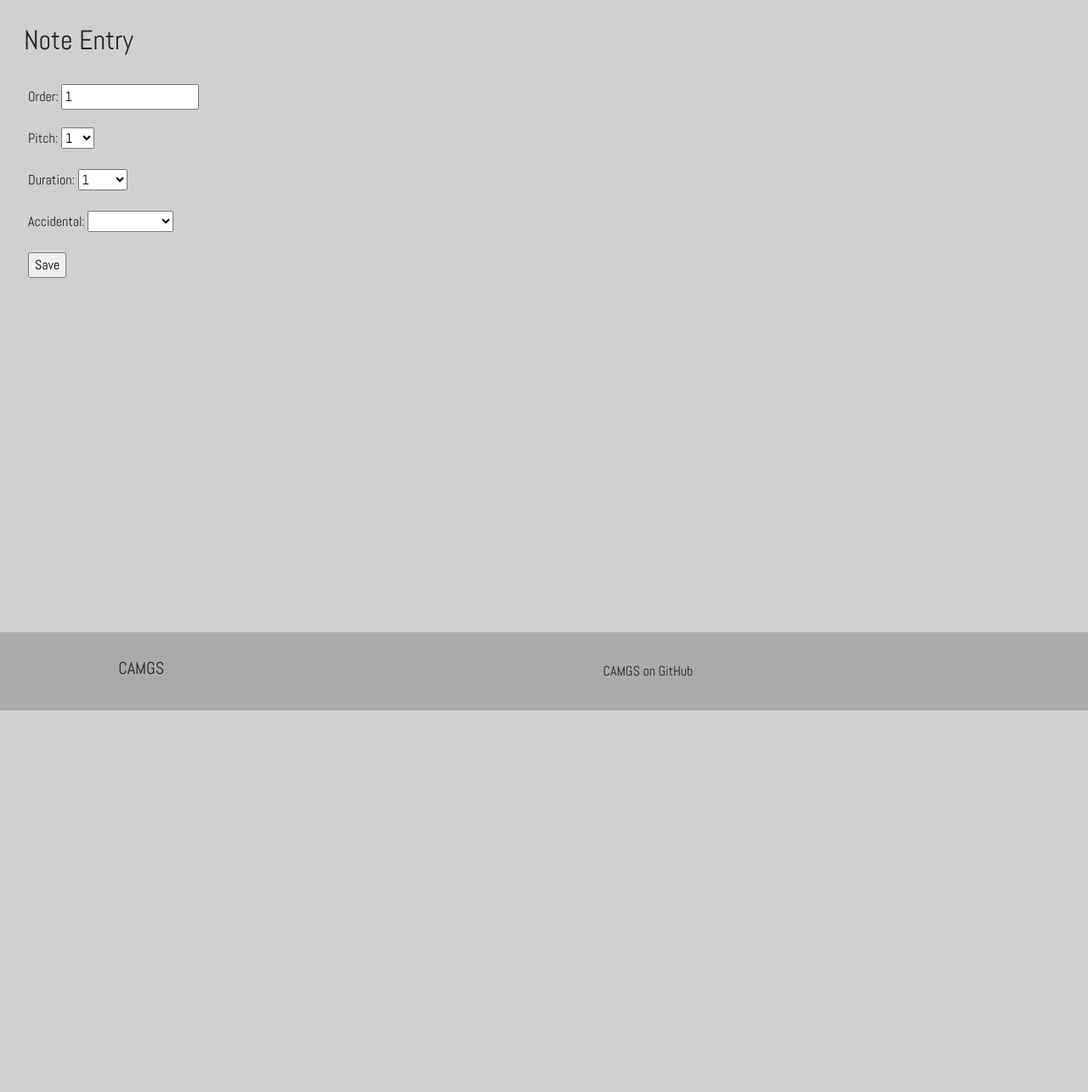
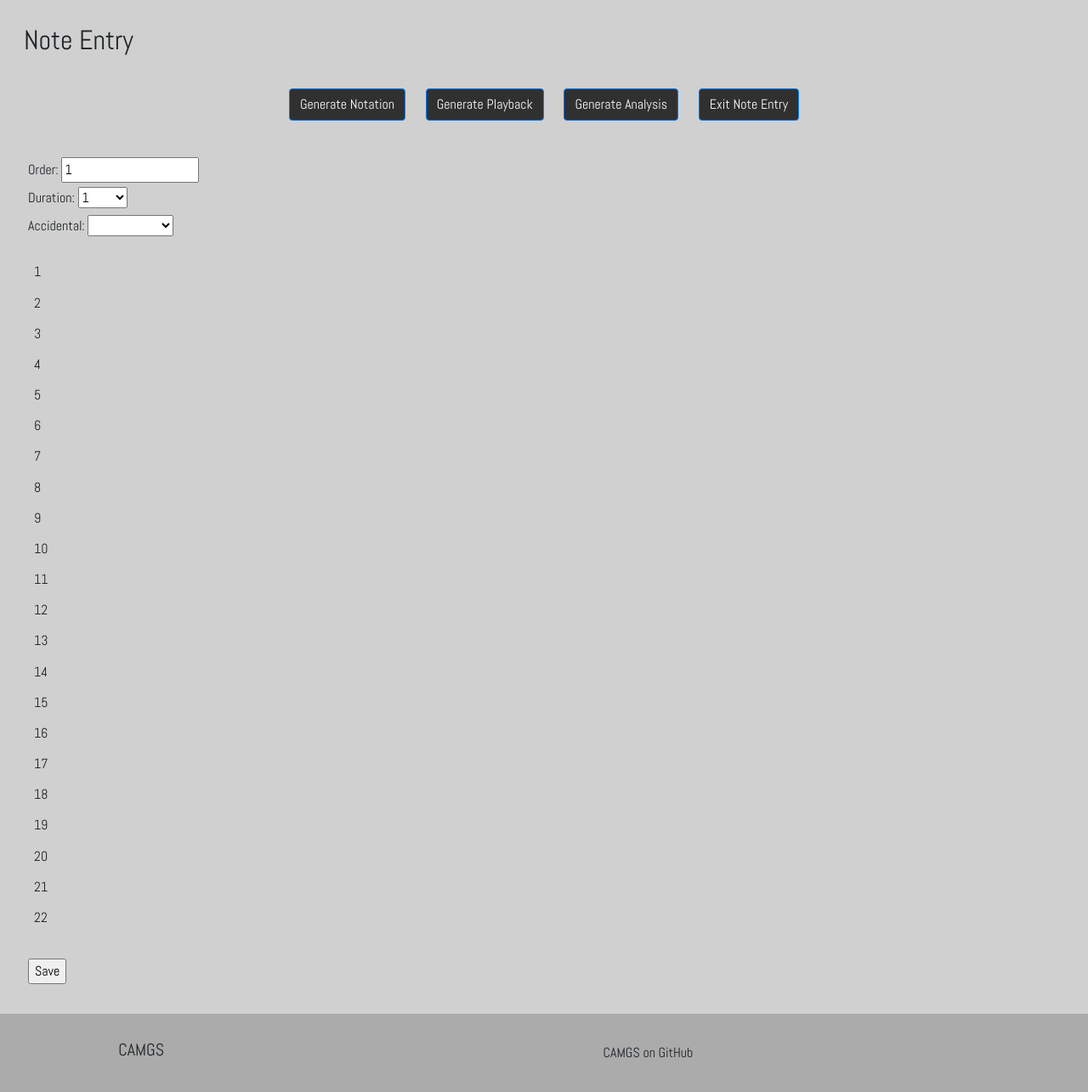
Before and after one commit to sutterj/CAMGS, a Django app: page /entry/1/ in a window 1280 px wide. Shown: the part 56-1341 px from the top of the page at 85% size. Before the commit the page ends 892 px from the top, so only its background shows below. Run offline with Django 3.2, Linux system fonts and the light colour scheme; data that the repository does not hold is empty; some libraries are stand-ins or nearby versions.

Commit message:
Update entry.html

```diff
--- a/camgs/templates/entry.html
+++ b/camgs/templates/entry.html
@@ -1,30 +1,117 @@
 {% extends 'base.html' %}
+
+{% load static %}
 
 {% block title %}Note Entry{% endblock %}
 
 {% block content %}
   <h2 style="margin: 28px;">Note Entry</h2>
+    <div class="text-center">
+      <button class="btn btn-primary" type="button" style="background-color: rgb(48,48,48);margin: 10px;">
+        <a class="text-light" href="#">Generate Notation</a>
+      </button>
+      <button class="btn btn-primary" type="button" style="background-color: rgb(48,48,48);margin: 10px;">
+        <a class="text-light" href="#">Generate Playback</a>
+      </button>
+      <button class="btn btn-primary" type="button" style="background-color: rgb(48,48,48);margin: 10px;">
+        <a class="text-light" href="#">Generate Analysis</a>
+      </button>
+      <button class="btn btn-primary" type="button" style="background-color: rgb(48,48,48);margin: 10px;">
+        <a class="text-light" href="#">Exit Note Entry</a>
+      </button>
+    </div>
     <div class="text-nowrap flex-nowrap" style="overflow-x: scroll;margin: 28px;">
-      <div class="row no-gutters text-nowrap flex-nowrap" style="height: 300px;">
+      <div class="row no-gutters text-nowrap flex-nowrap">
         {% for note in notes %}
           <div class="col-auto text-center" style="padding: 5px;">
-            <p>{{ note.duration }}</p>
-            <p>{{ note.pitch }}</p>
-            <p>{{ note.octave }}</p>
-            <p>{{ note.accidental }}</p>
-            <a class="text-dark" href="#">Edit Note</a>
+            <div style="height: 120px;">
+              <p>Order: {{ note.order }}</p>
+              <p>Duration:<br>{{ note.duration }}<br>{{ note.accidental }}</p>
+            </div>
+            <div>
+              {% if note.pitch == "C3" %}
+                <img src="{% static 'assets/img/note_boxes/note_box1.png' %}">
+              {% elif note.pitch == "D3" %}
+                <img src="{% static 'assets/img/note_boxes/note_box2.png' %}">
+              {% elif note.pitch == "E3" %}
+                <img src="{% static 'assets/img/note_boxes/note_box3.png' %}">
+              {% elif note.pitch == "F3" %}
+                <img src="{% static 'assets/img/note_boxes/note_box4.png' %}">
+              {% elif note.pitch == "G3" %}
+                <img src="{% static 'assets/img/note_boxes/note_box5.png' %}">
+              {% elif note.pitch == "A3" %}
+                <img src="{% static 'assets/img/note_boxes/note_box6.png' %}">
+              {% elif note.pitch == "B3" %}
+                <img src="{% static 'assets/img/note_boxes/note_box7.png' %}">
+              {% elif note.pitch == "C4" %}
+                <img src="{% static 'assets/img/note_boxes/note_box8.png' %}">
+              {% elif note.pitch == "D4" %}
+                <img src="{% static 'assets/img/note_boxes/note_box9.png' %}">
+              {% elif note.pitch == "E4" %}
+                <img src="{% static 'assets/img/note_boxes/note_box10.png' %}">
+              {% elif note.pitch == "F4" %}
+                <img src="{% static 'assets/img/note_boxes/note_box11.png' %}">
+              {% elif note.pitch == "G4" %}
+                <img src="{% static 'assets/img/note_boxes/note_box12.png' %}">
+              {% elif note.pitch == "A4" %}
+                <img src="{% static 'assets/img/note_boxes/note_box13.png' %}">
+              {% elif note.pitch == "B4" %}
+                <img src="{% static 'assets/img/note_boxes/note_box14.png' %}">
+              {% elif note.pitch == "C5" %}
+                <img src="{% static 'assets/img/note_boxes/note_box15.png' %}">
+              {% elif note.pitch == "D5" %}
+                <img src="{% static 'assets/img/note_boxes/note_box16.png' %}">
+              {% elif note.pitch == "E5" %}
+                <img src="{% static 'assets/img/note_boxes/note_box17.png' %}">
+              {% elif note.pitch == "F5" %}
+                <img src="{% static 'assets/img/note_boxes/note_box18.png' %}">
+              {% elif note.pitch == "G5" %}
+                <img src="{% static 'assets/img/note_boxes/note_box19.png' %}">
+              {% elif note.pitch == "A5" %}
+                <img src="{% static 'assets/img/note_boxes/note_box20.png' %}">
+              {% elif note.pitch == "B5" %}
+                <img src="{% static 'assets/img/note_boxes/note_box21.png' %}">
+              {% elif note.pitch == "C6" %}
+                <img src="{% static 'assets/img/note_boxes/note_box22.png' %}">
+              {% endif %}
+            </div>
+            <div><br><a class="text-dark" href="{% url 'note' note.id %}">Edit Note</a></div>
           </div>
         {% endfor %}
         <div class="col-auto" style="padding: 5px;">
-          <form>
+          <div>
             <form method="post">
               {% csrf_token %}
-              {{ form.as_p }}
-              <input type="submit" value="Save">
-          </form>
-        </div>
-        <div class="col-auto text-center d-xl-flex align-items-xl-center" style="padding: 5px;">
-          <a href="#"><img class="d-xl-flex justify-content-xl-center"></a>
+              {{ form.non_field_errors }}
+              <div style="height: 123px;">
+                <div class="fieldWrapper">
+                  {{ form.order.errors }}
+                  <label for="{{ form.order.id_for_label }}">Order:</label>
+                  {{ form.order }}
+                </div>
+                <div class="fieldWrapper">
+                  {{ form.duration.errors }}
+                  <label for="{{ form.duration.id_for_label }}">Duration:</label>
+                  {{ form.duration }}
+                </div>
+                <div class="fieldWrapper">
+                  {{ form.accidental.errors }}
+                  <label for="{{ form.accidental.id_for_label }}">Accidental:</label>
+                  {{ form.accidental }}
+                </div>
+              </div>
+              <div>
+                {% for radio in form.pitch %}
+                  <label for="{{ radio.id_for_label }}" style="line-height: 0px; margin: 0.052in">
+                    <span class="radio">{{ radio.tag }}</span>
+                  </label><br>
+                {% endfor %}
+              </div>
+              <div>
+                <br><input type="submit" value="Save">
+              </div>
+            </form>
+          </div>
         </div>
       </div>
     </div>
```
